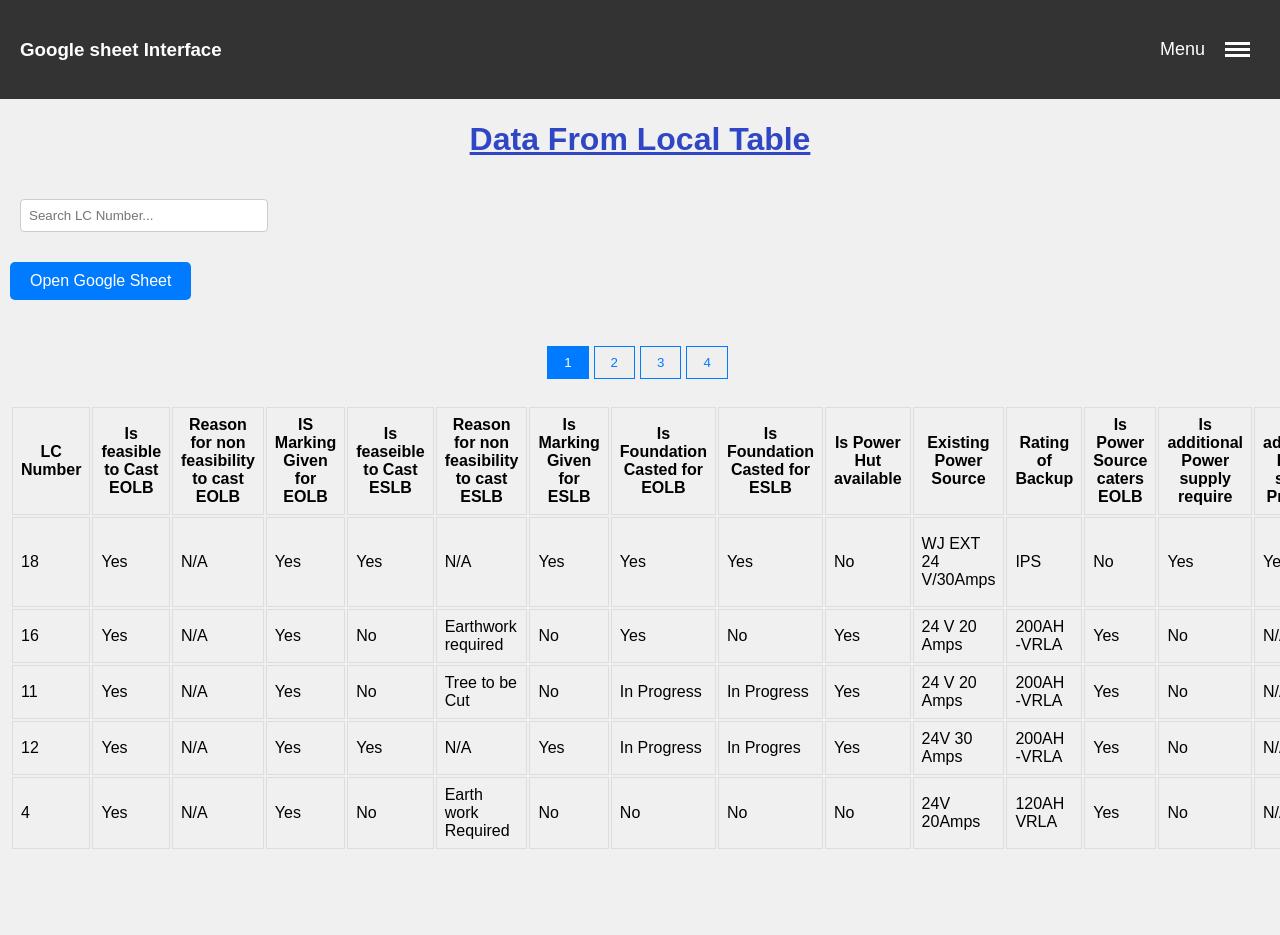
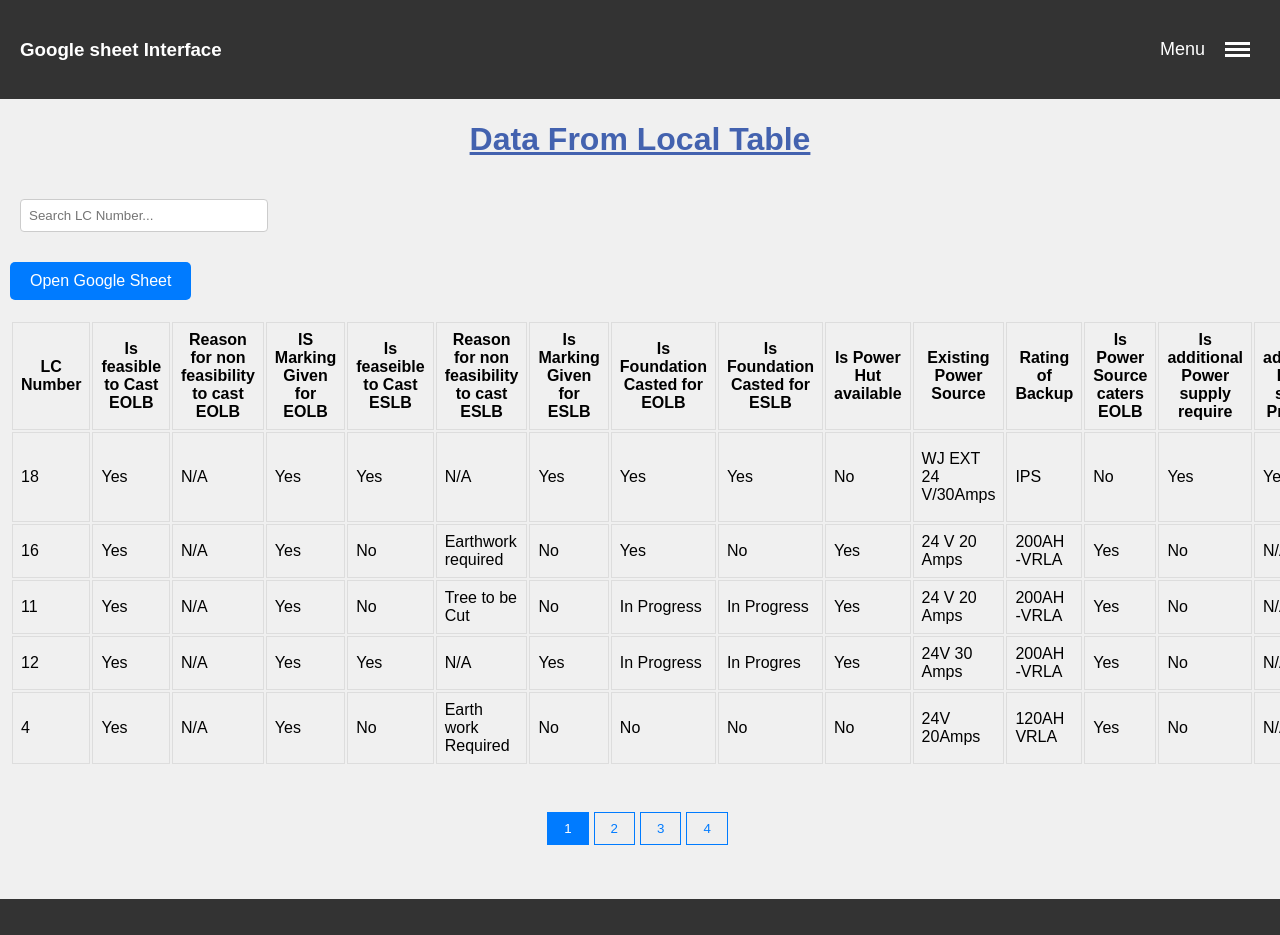
Before and after one commit to jacksevm/eolbfinal, a React (Create React App) app: page /eolbchecklist in a window 1280 px wide. Shown: the top 935 px of the page. Before the commit the page ends 861 px from the top, so only its background shows below. Built offline with nearby package versions, Linux system fonts and the light colour scheme; no server answers.

Commit message:
Final Update-18th April

```diff
--- a/src/EolbChecklist.js
+++ b/src/EolbChecklist.js
@@ -1,6 +1,7 @@
 import React, { useEffect, useState } from 'react';
 import './Table.css'; // Make sure to create some basic styles for the cards in App.css
 import { Helmet } from 'react-helmet';
+import Footer from './Footer';
 
 // Search component
 function Search({ handleSearch }) {
@@ -139,21 +140,19 @@ function EolbChecklist() {
     .slice(indexOfFirstItem, indexOfLastItem);
 
   return (
+    <div className='App'>
+    <div className='container'>
+      <h1 className="heading">{tableHeading}</h1>
 
       <div className="table-container">
-        <h1 className="heading">{tableHeading}</h1>
         <Search handleSearch={handleSearch} />
+
         <div className="button-container">
           <button className="google-sheets-button" onClick={() => window.open("https://docs.google.com/spreadsheets/d/1JsatGGwuro0x8hyPizzxJT-IIFGZz01gVHqaMHDz9LM/edit#gid=0", '_blank')}>
             Open Google Sheet
           </button>
         </div>
-        <Pagination
-        totalItems={data.length}
-        itemsPerPage={itemsPerPage}
-        currentPage={currentPage}
-        paginate={paginate}
-      />
+
         <div className="table-wrapper">
           <div className="scrollable-table">
             <table className="data-table">
@@ -182,11 +181,20 @@ function EolbChecklist() {
                 ))}
               </tbody>
             </table>
+
           </div>
         </div>
+      </div>
+      <Pagination
+        totalItems={data.length}
+        itemsPerPage={itemsPerPage}
+        currentPage={currentPage}
+        paginate={paginate}
+      />
 
-      </div>
-
+    </div>
+    <Footer />
+    </div>
 
   );
 }
```
